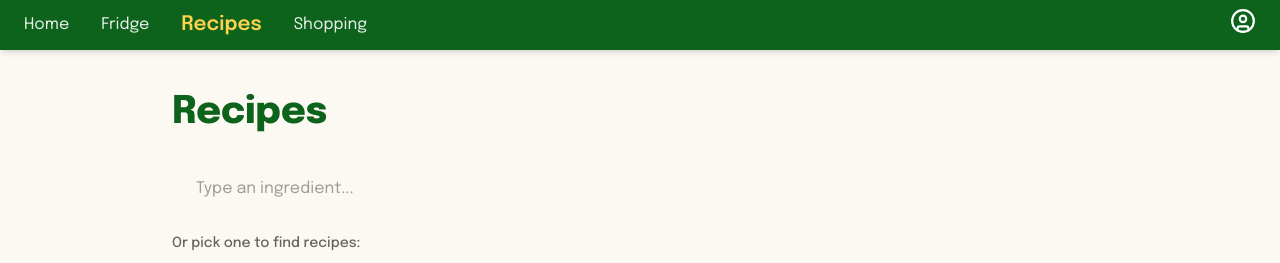
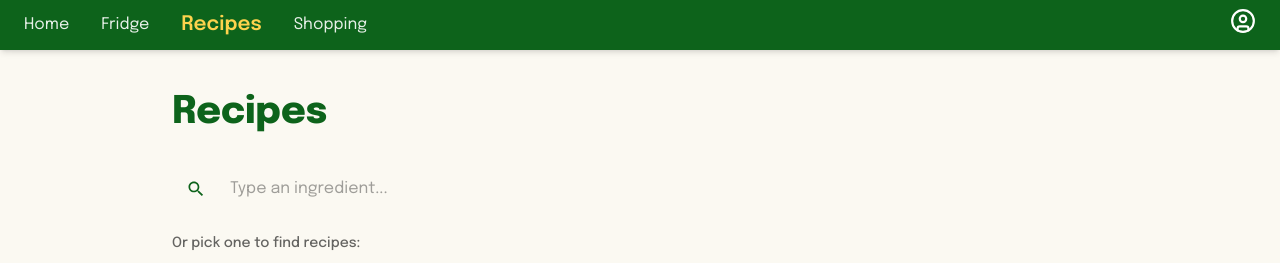
Before and after one commit to Code-the-Dream-School/l-group-practicum-team3, a React (Vite) app in the folder frontend/: page /recipes in a window 1280 px wide. Shown: the top 263 px of the page. Built offline with nearby package versions, Linux system fonts and the light colour scheme; no server answers; sample sign-in values are in the browser's storage; a web font is replaced by a local one.

Commit message:
InputProps has been deprecated by MUI in favor of the newer slotProps API.

```diff
--- a/frontend/src/components/SearchBar.jsx
+++ b/frontend/src/components/SearchBar.jsx
@@ -13,12 +13,12 @@ export default function SearchBar({ value, onChange, onKeyDown }) {
       value={value}
       onChange={onChange}
       onKeyDown={onKeyDown}
-      InputProps={{
-        startAdornment: (
-          <InputAdornment position="start">
+      slotProps={{
+        input: {
+          startAdornment: (
             <SearchIcon sx={{ color: "primary.main", fontSize: 20 }} />
-          </InputAdornment>
-        ),
+          ),
+        },
       }}
       sx={{
         mb: 2,
```
